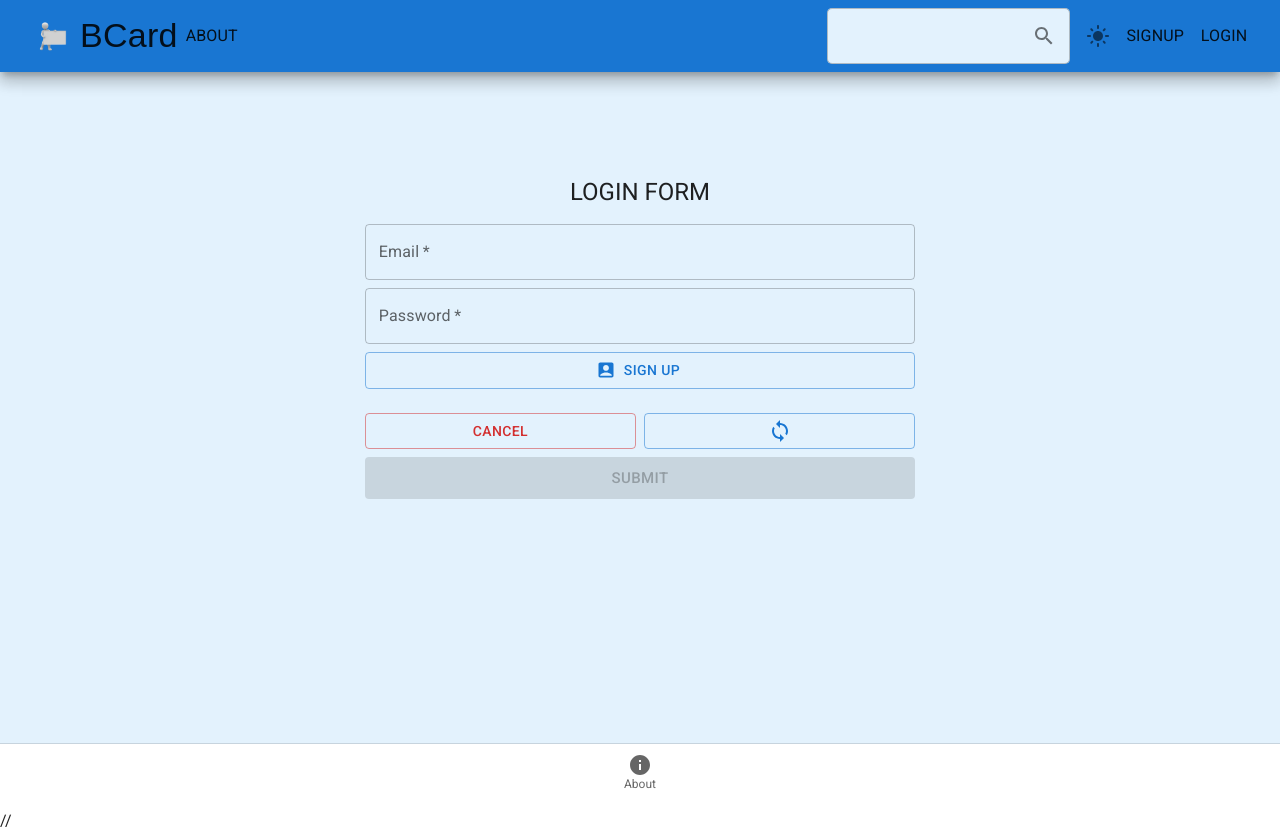
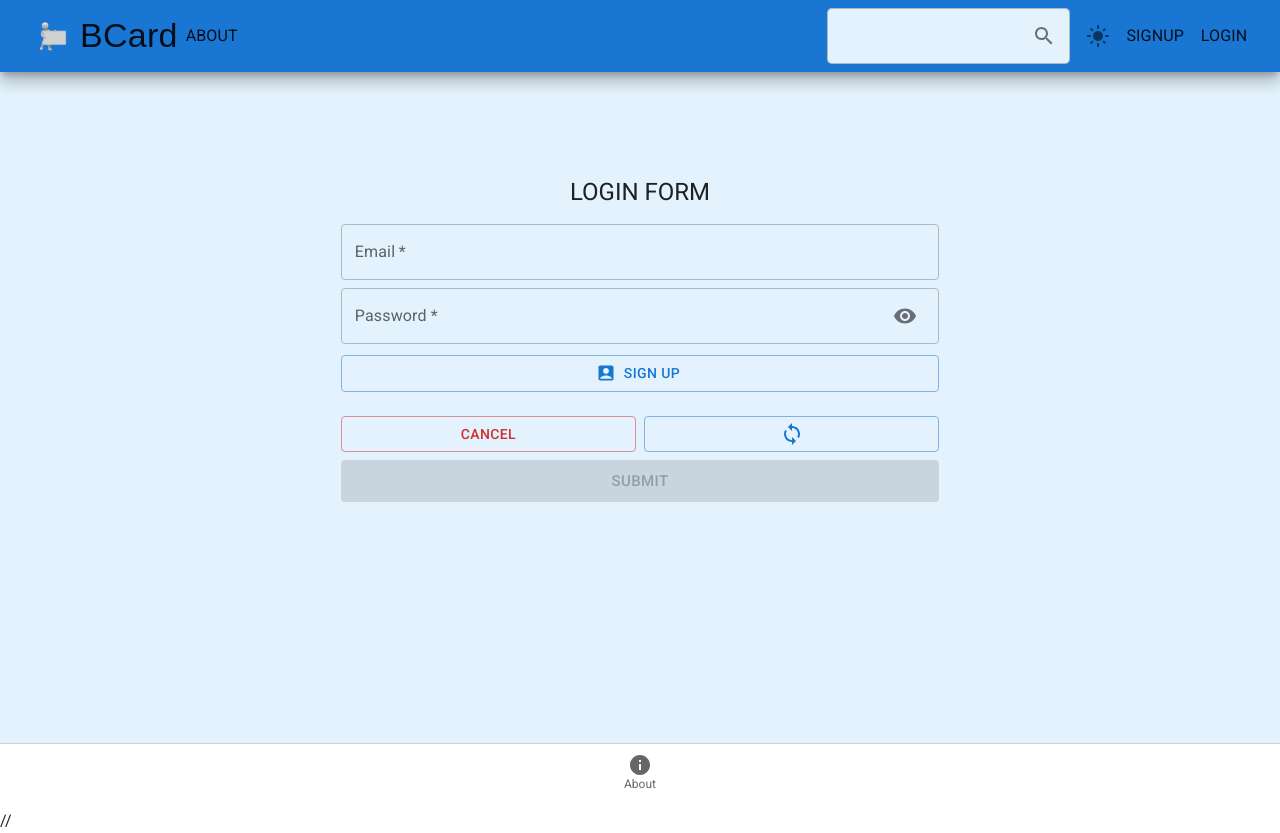
Before and after one commit to eyalSasson71006/cardsProject, a React (Vite) app: page /login in a window 1280 px wide. Built offline with nearby package versions, Linux system fonts and the light colour scheme.

Commit message:
password toggle visibility

```diff
--- /dev/null
+++ b/src/forms/components/PasswordInput.jsx
@@ -0,0 +1,61 @@
+import React, { useState } from "react";
+import TextField from "@mui/material/TextField";
+import Grid from "@mui/material/Grid";
+import { makeFirstLetterCapital } from "../utils/algoMethods";
+import {
+	FormControl,
+	FormHelperText,
+	IconButton,
+	InputAdornment,
+	InputLabel,
+	OutlinedInput,
+} from "@mui/material";
+import VisibilityIcon from "@mui/icons-material/Visibility";
+import VisibilityOffIcon from "@mui/icons-material/VisibilityOff";
+
+export default function PasswordInput({
+	variant = "outlined",
+	name = "password",
+	data,
+	label = "Password *",
+	required = true,
+	error,
+	onChange,
+	...rest
+}) {
+    const [visibility, setVisibility] = useState(false)
+    const toggleVisibility = ()=>{
+        setVisibility(prev=>!prev)
+    }
+
+	return (
+		<Grid item xs={12} {...rest}>
+			<FormControl sx={{width:"100%"}} variant="outlined">
+				<InputLabel htmlFor={name}>{label}</InputLabel>
+				<OutlinedInput
+					variant={variant}
+					type={visibility ? "text" : "password"}
+					id={name}
+					name={name}
+                    label={label}
+					required={required}
+					error={Boolean(error)}
+					fullWidth={true}
+					autoComplete="off"
+					value={data[name] ? data[name] : ""}
+					onChange={onChange}
+					endAdornment={
+						<InputAdornment position="end">
+							<IconButton onClick={toggleVisibility}>
+								{visibility ? <VisibilityOffIcon/> : <VisibilityIcon />}
+							</IconButton>
+						</InputAdornment>
+					}
+				></OutlinedInput>
+				<FormHelperText id={name} error={Boolean(error)}>
+					{error}
+				</FormHelperText>
+			</FormControl>
+		</Grid>
+	);
+}
--- a/src/users/components/LoginForm.jsx
+++ b/src/users/components/LoginForm.jsx
@@ -5,6 +5,7 @@ import AccountBoxIcon from "@mui/icons-material/AccountBox";
 import { Button, Grid } from "@mui/material";
 import { Link } from "react-router-dom";
 import ROUTES from "../../routes/routesModel";
+import PasswordInput from "../../forms/components/PasswordInput";
 
 export default function LoginForm({
 	onSubmit,
@@ -30,13 +31,9 @@ export default function LoginForm({
 				error={errors.email}
 				onChange={onInputChange}
 				data={data}
-				// sm={6}
 				required={true}
 			/>
-			<Input
-				name="password"
-				label="Password"
-				type="password"
+			<PasswordInput
 				error={errors.password}
 				onChange={onInputChange}
 				data={data}
```
